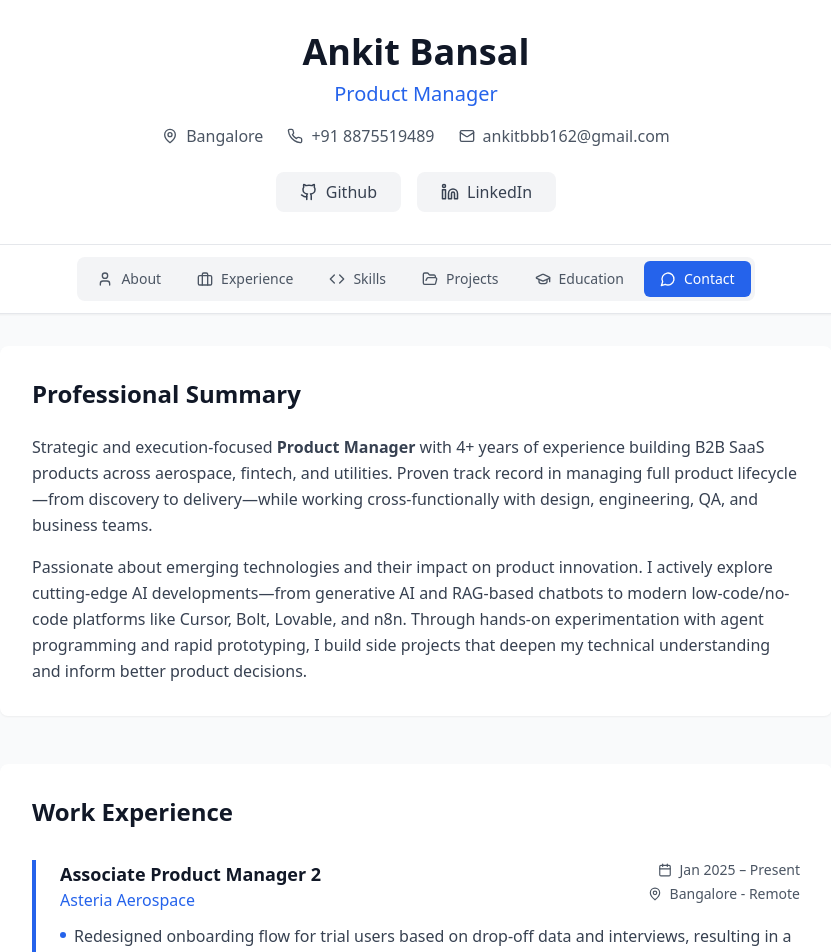
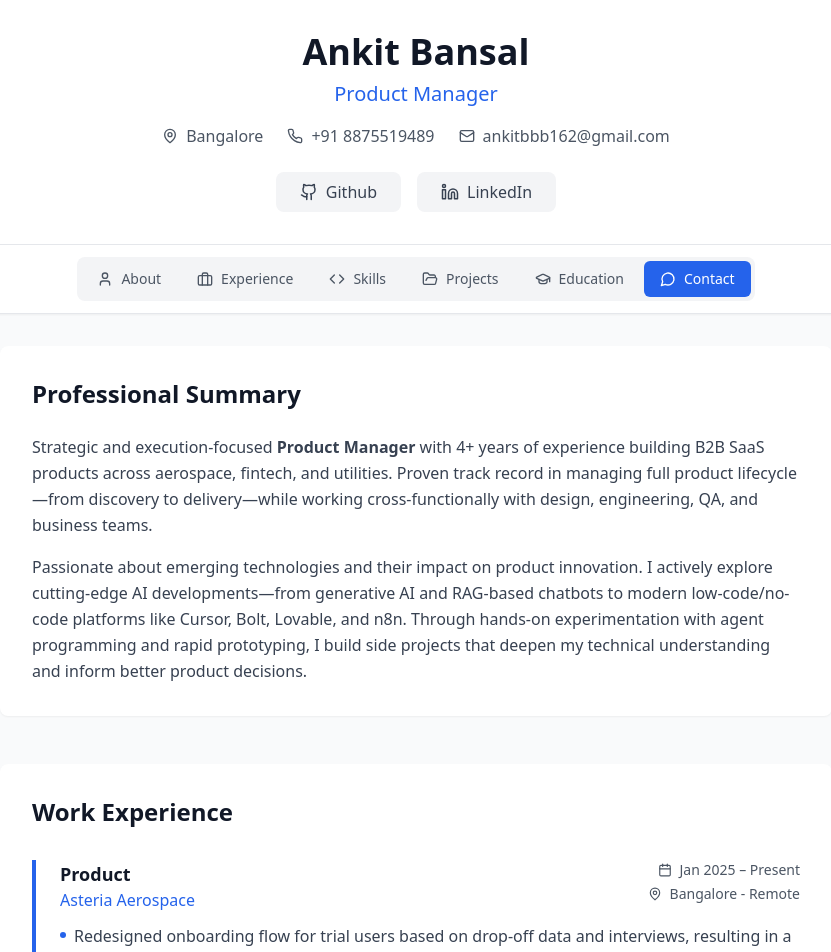
Before and after one commit to ankitbansal2101/digital-resume, a React (Vite) app: page / in a window 1280 px wide. Shown: the top 952 px of the page, without its empty margins (224-1055 px from the left). Built offline with nearby package versions, Linux system fonts and the light colour scheme.

Commit message:
Updated Experience.tsx

```diff
--- a/src/components/Experience.tsx
+++ b/src/components/Experience.tsx
@@ -4,7 +4,7 @@ import { Calendar, MapPin } from 'lucide-react';
 const Experience = () => {
   const experiences = [
     {
-      title: 'Associate Product Manager 2',
+      title: 'Product',
       company: 'Asteria Aerospace',
       location: 'Bangalore - Remote',
       period: 'Jan 2025 – Present',
```
